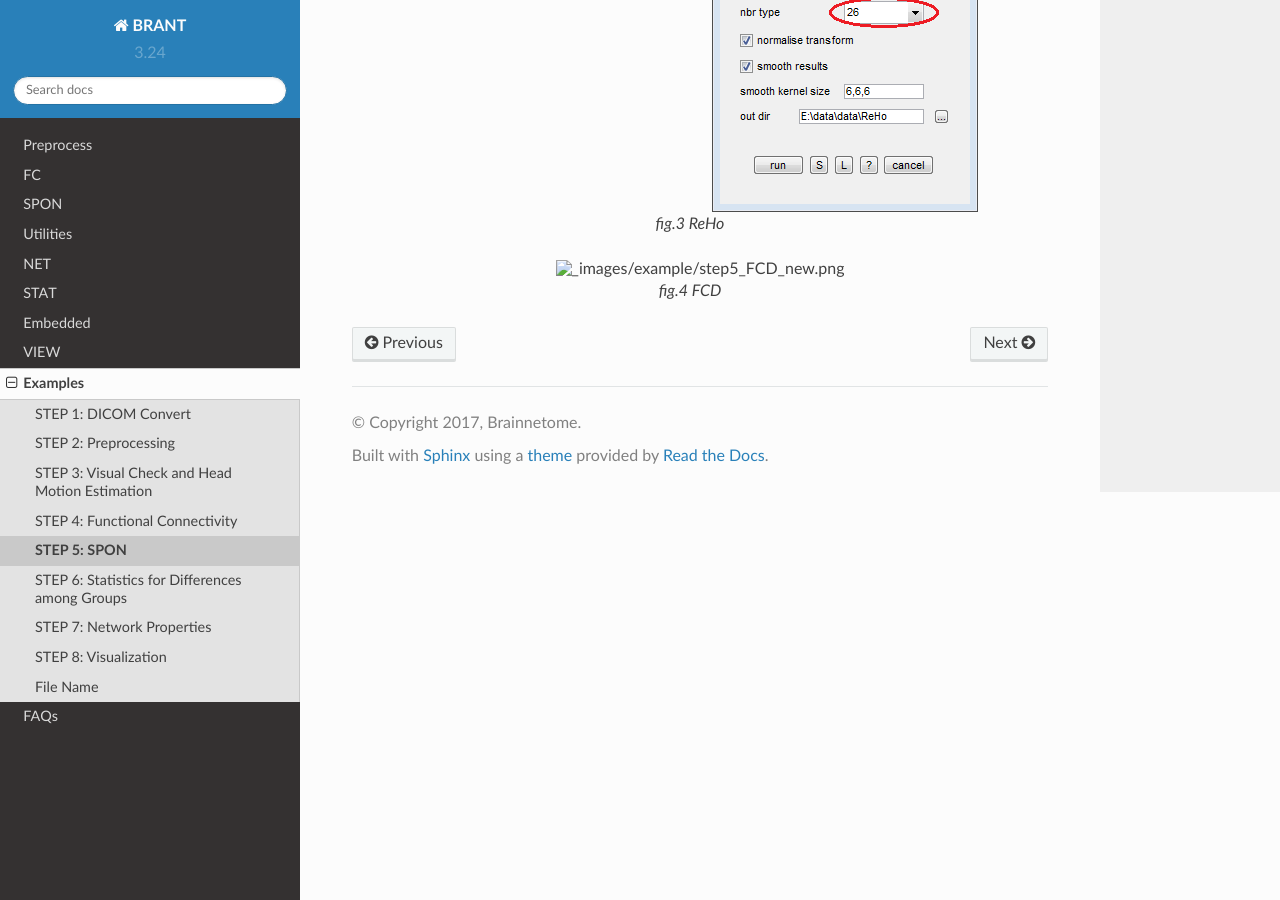
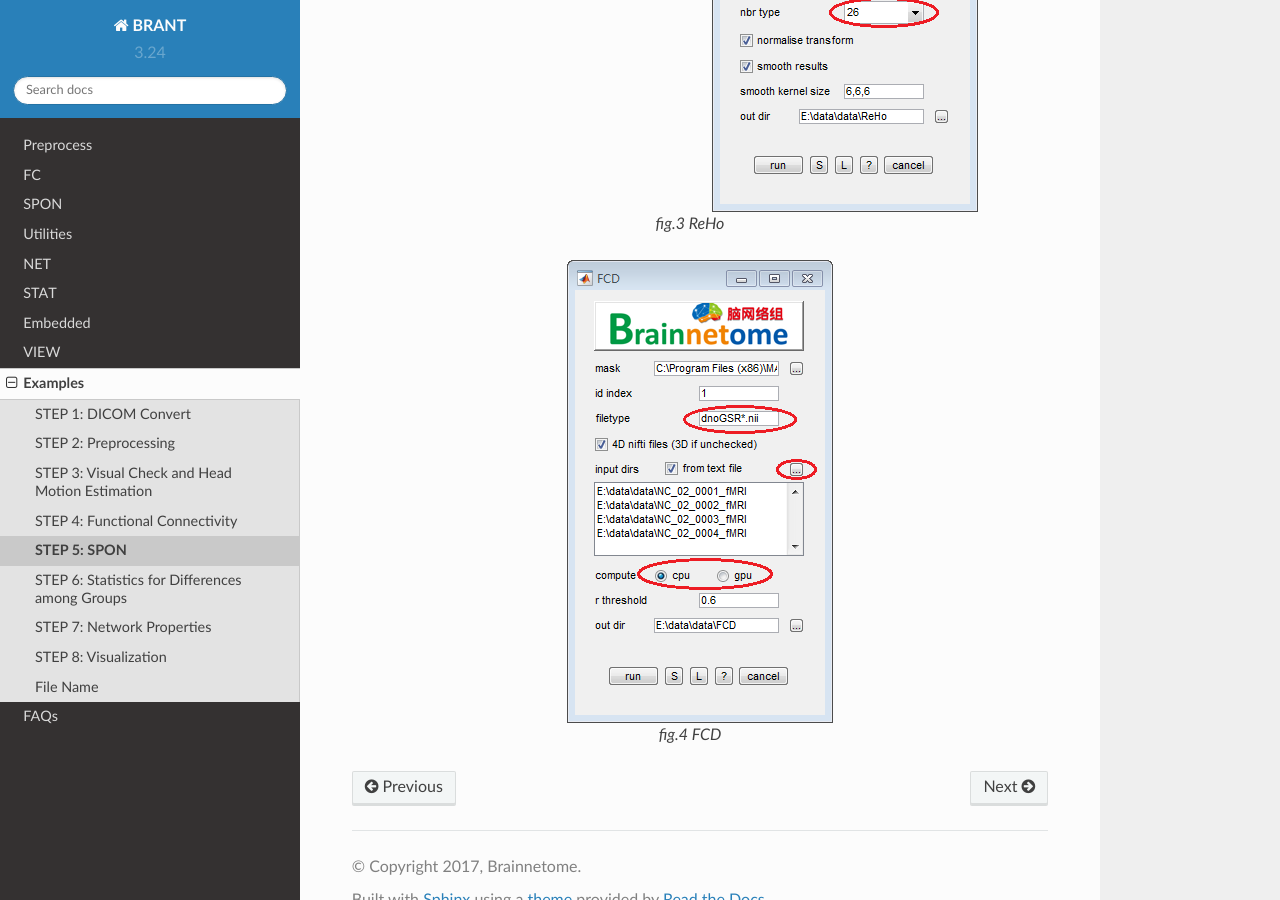
Before and after one commit to YongLiuLab/brant, a Sphinx documentation site: the page built from source/example_5.txt, in a window 1280 px wide and 900 px high, scrolled down 1668 px. Built offline with Sphinx 7.4.7 and the Read the Docs theme 2.0.0, drawn with Linux system fonts in a browser that asks for light colours.

Commit message:
fcs added

```diff
--- a/source/example_5.txt
+++ b/source/example_5.txt
@@ -30,7 +30,7 @@ STEP 5: SPON
 
    fig.3 ReHo
 
-.. figure:: _images/example/step5_FCD_new.png
+.. figure:: _images/example/step5_FCD.png
    :align: center
 
    fig.4 FCD
```
